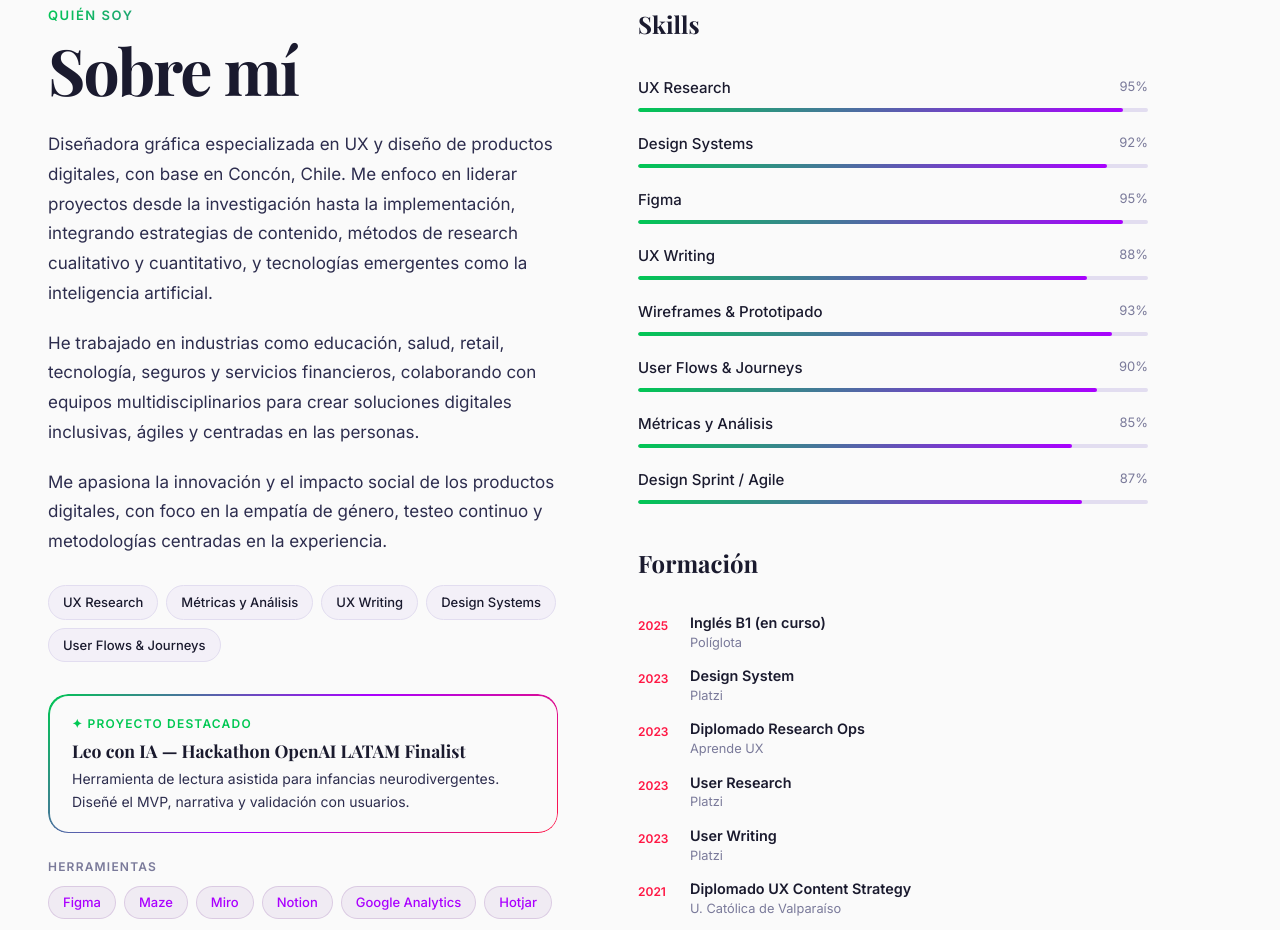
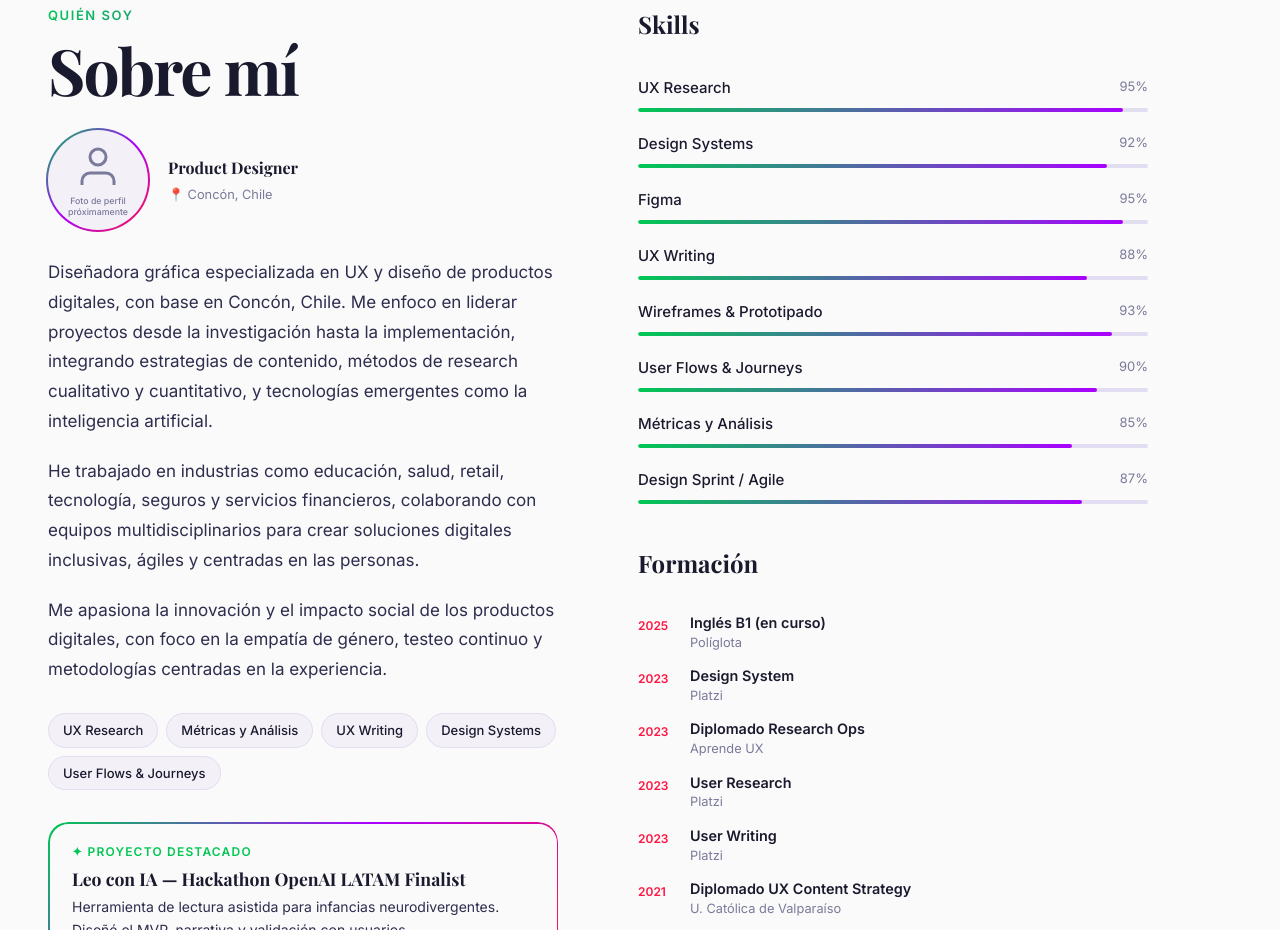
Before and after one commit to sol-escribiendo/portafolio-smelendez, a React (Vite) app: page / in a window 1280 px wide. Shown: the part 5420-6350 px from the top of the page. Built offline with nearby package versions, Linux system fonts and the light colour scheme; a web font is replaced by a local one.

Commit message:
✨ Placeholder foto de perfil con borde gradiente en Sobre mí

```diff
--- a/src/app/App.tsx
+++ b/src/app/App.tsx
@@ -711,6 +711,23 @@ export default function App() {
           <RevealSection className="about-text-col">
             <span className="section-eyebrow">Quién soy</span>
             <h2 className="section-title">Sobre mí</h2>
+
+            {/* Foto de perfil */}
+            <div className="profile-photo-wrapper">
+              <div className="profile-photo-placeholder">
+                <div className="profile-photo-inner">
+                  <svg width="48" height="48" viewBox="0 0 24 24" fill="none" stroke="currentColor" strokeWidth="1.5" aria-hidden="true">
+                    <path d="M20 21v-2a4 4 0 0 0-4-4H8a4 4 0 0 0-4 4v2"/>
+                    <circle cx="12" cy="7" r="4"/>
+                  </svg>
+                  <span>Foto de perfil próximamente</span>
+                </div>
+              </div>
+              <div className="profile-photo-badge">
+                <span>Product Designer</span>
+                <span className="profile-location">📍 Concón, Chile</span>
+              </div>
+            </div>
             <p className="about-text">
               Diseñadora gráfica especializada en UX y diseño de productos digitales, con base en Concón, Chile. Me enfoco en liderar proyectos desde la investigación hasta la implementación, integrando estrategias de contenido, métodos de research cualitativo y cuantitativo, y tecnologías emergentes como la inteligencia artificial.
             </p>
--- a/src/app/app.css
+++ b/src/app/app.css
@@ -719,6 +719,69 @@ a { cursor: none; }
   line-height: 1.65;
 }
 
+/* ── PROFILE PHOTO ───────────────────────────── */
+.profile-photo-wrapper {
+  margin-bottom: 28px;
+  display: flex;
+  align-items: center;
+  gap: 20px;
+}
+
+.profile-photo-placeholder {
+  width: 100px;
+  height: 100px;
+  border-radius: 50%;
+  position: relative;
+  flex-shrink: 0;
+}
+
+.profile-photo-placeholder::before {
+  content: '';
+  position: absolute;
+  inset: -2px;
+  border-radius: 50%;
+  background: linear-gradient(135deg, #00C853, #AA00FF, #FF1744);
+  z-index: 0;
+}
+
+.profile-photo-inner {
+  position: relative;
+  z-index: 1;
+  width: 100%;
+  height: 100%;
+  border-radius: 50%;
+  background: var(--muted-bg);
+  display: flex;
+  flex-direction: column;
+  align-items: center;
+  justify-content: center;
+  gap: 4px;
+  color: var(--ink-muted);
+  font-size: 0.55rem;
+  font-weight: 500;
+  text-align: center;
+  padding: 8px;
+  line-height: 1.3;
+}
+
+.profile-photo-badge {
+  display: flex;
+  flex-direction: column;
+  gap: 4px;
+}
+
+.profile-photo-badge span:first-child {
+  font-family: var(--font-display);
+  font-size: 1rem;
+  font-weight: 700;
+  color: var(--ink);
+}
+
+.profile-location {
+  font-size: 0.8rem;
+  color: var(--ink-muted);
+}
+
 /* ── ABOUT ───────────────────────────────────── */
 .about-grid {
   display: grid;
```
